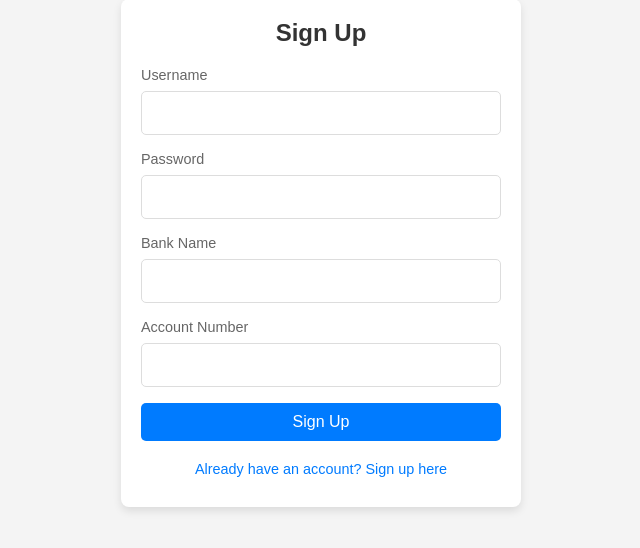
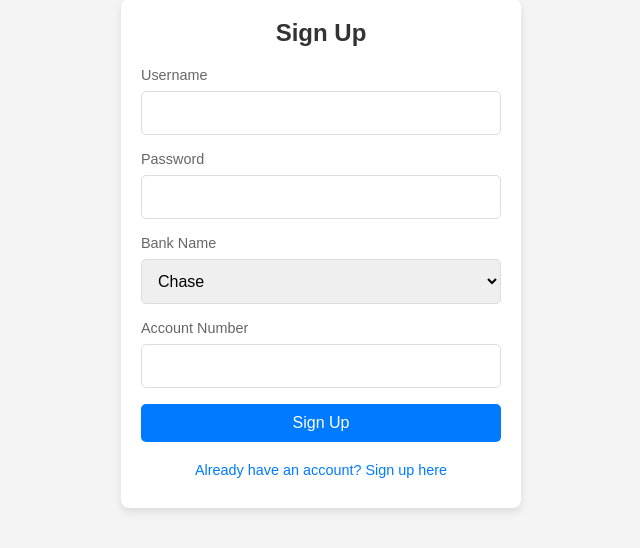
Before and after one commit to ajay-jayanth/budget-buddy, a Flask app: page /signup in a window 1280 px wide. Shown: the part 147-695 px from the top of the page, without its empty margins (319-959 px from the left). Run offline with Flask 3, Linux system fonts and the light colour scheme.

Commit message:
Made bank choice a dropdown

```diff
--- a/templates/signup.html
+++ b/templates/signup.html
@@ -21,7 +21,11 @@
             </div>
             <div class="form-group">
                 <label for="bank_name">Bank Name</label>
-                <input type="text" id="bank_name" name="bank_name" required>
+                <select id="bank_name" name="bank_name" required>
+                    <option value="Chase">Chase</option>
+                    <option value="Wells Fargo">Wells Fargo</option>
+                    <option value="Chase">Bank of America</option>
+                </select>
             </div>
             <div class="form-group">
                 <label for="account_number">Account Number</label>
```
